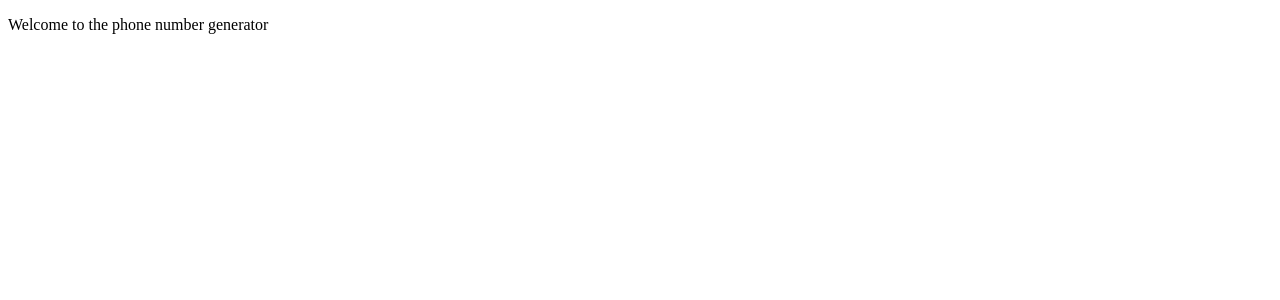
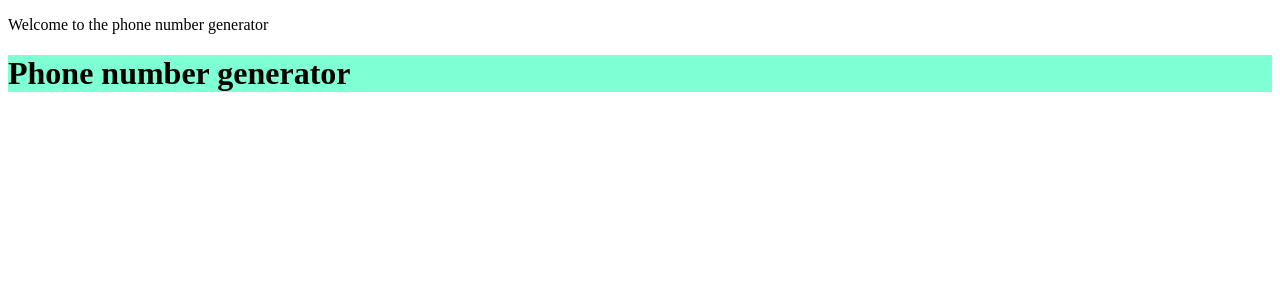
Before and after one commit to KaiserPhemi/phone-num-generator, a React app: page / in a window 1280 px wide. Shown: the top 300 px of the page. Built offline with nearby package versions, Linux system fonts and the light colour scheme.

Commit message:
ft(babel)
- install babel loader
- add styling

```diff
--- a/package.json
+++ b/package.json
@@ -30,8 +30,10 @@
     "webpack-dev-server": "^3.3.1"
   },
   "dependencies": {
+    "babel-loader": "^8.0.5",
     "css-loader": "^2.1.1",
     "html-webpack-plugin": "^3.2.0",
+    "node-sass": "^4.12.0",
     "react": "^16.8.6",
     "react-dom": "^16.8.6",
     "sass-loader": "^7.1.0",
--- a/src/components/App.jsx
+++ b/src/components/App.jsx
@@ -1,5 +1,6 @@
 // react libraries
 import React from "react";
+import HomePage from "./pages/HomePage";
 
 /**
  * @desc
@@ -8,6 +9,7 @@ const App = () => {
   return (
     <div>
       <p>Welcome to the phone number generator</p>
+      <HomePage />
     </div>
   );
 };
--- a/src/components/pages/HomePage.jsx
+++ b/src/components/pages/HomePage.jsx
@@ -1,11 +1,18 @@
 // react libraries
 import React from "react";
+
+// styles
+import "./home_page.scss";
 
 /**
  * @desc
  */
 const HomePage = () => {
-  return <div>This is it</div>;
+  return (
+    <div className="home_page_wrapper">
+      <h1>Phone number generator</h1>
+    </div>
+  );
 };
 
 export default HomePage;
--- /dev/null
+++ b/src/components/pages/home_page.scss
@@ -0,0 +1,3 @@
+.home_page_wrapper {
+  background-color: aquamarine;
+}
--- /dev/null
+++ b/src/styles/index.scss
@@ -0,0 +1 @@
+$main_blue: #2654b8;
--- a/webpack.config.js
+++ b/webpack.config.js
@@ -28,11 +28,12 @@ module.exports = {
   ],
   module: {
     rules: [
+      { test: /\.jsx?$/, loader: "babel-loader" },
+      { enforce: "pre", test: /\.js$/, loader: "source-map-loader" },
       {
         test: /\.scss$/,
         loader: ["style-loader", "css-loader", "sass-loader"]
-      },
-      { enforce: "pre", test: /\.js$/, loader: "source-map-loader" }
+      }
     ]
   }
 };
```
Also changed, not shown: 1 other file (tests, documents, lock files or other folders).
